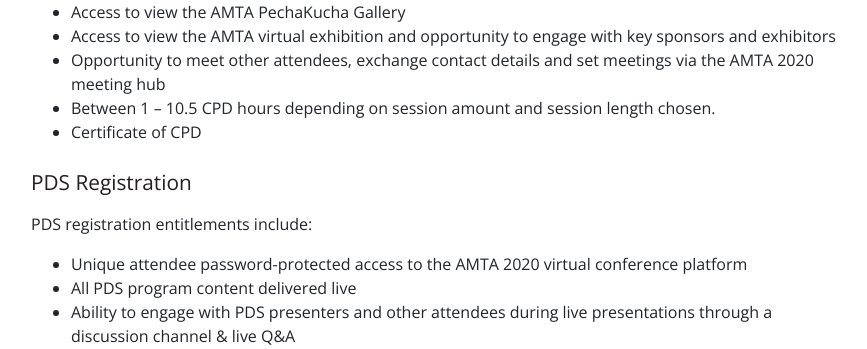
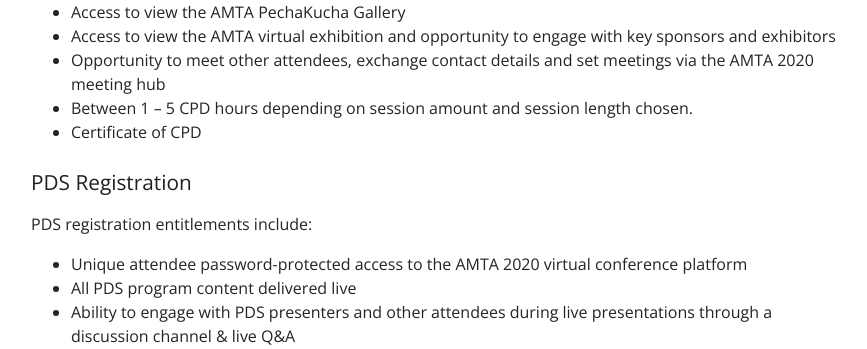
Before and after one commit to ICMS-Australasia/AMTA2021, a PHP site: page /event-registration in a window 1280 px wide. Shown: the part 3318-3667 px from the top of the page, without its empty margins (54-921 px from the left). Run offline with PHP 8.4, Linux system fonts and the light colour scheme; some libraries are stand-ins or nearby versions.

Commit message:
change to session registration dot points

```diff
--- a/event-registration.php
+++ b/event-registration.php
@@ -156,7 +156,7 @@ include('include/header.php');
     <li>Access to view the AMTA PechaKucha Gallery</li>
     <li>Access to view the AMTA virtual exhibition and opportunity to engage with key sponsors and exhibitors</li>
     <li>Opportunity to meet other attendees, exchange contact details and set meetings via the AMTA 2020 meeting hub</li>
-    <li>Between 1 – 10.5 CPD hours depending on session amount and session length chosen.</li>
+    <li>Between 1 – 5 CPD hours depending on session amount and session length chosen.</li>
     <li>Certificate of CPD</li>
 </ul>
 
```
